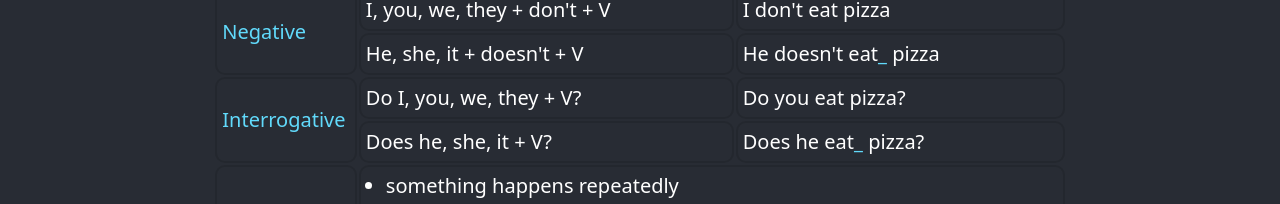
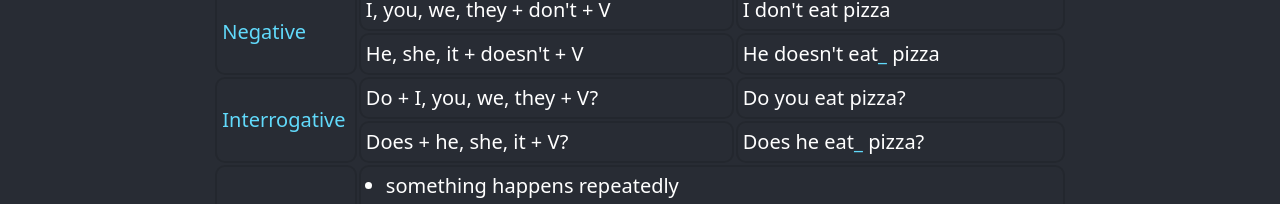
Before and after one commit to PopovDS617/eng-gram, a Next.js app: page /basic/tenses/present-simple in a window 1280 px wide. Shown: the part 351-555 px from the top of the page. Built offline with nearby package versions, Linux system fonts and the light colour scheme.

Commit message:
Update present-simple.tsx

```diff
--- a/src/pages/basic/tenses/present-simple.tsx
+++ b/src/pages/basic/tenses/present-simple.tsx
@@ -43,11 +43,11 @@ const PresentSimplePage = (props: Props) => {
             <td rowSpan={2} className="text-customBlue">
               Interrogative
             </td>
-            <td>Do I, you, we, they + V?</td>
+            <td>Do + I, you, we, they + V?</td>
             <td>Do you eat pizza?</td>
           </tr>
           <tr>
-            <td>Does he, she, it + V?</td>
+            <td>Does + he, she, it + V?</td>
             <td>
               Does he eat<span className="text-customBlue">_</span> pizza?
             </td>
```
